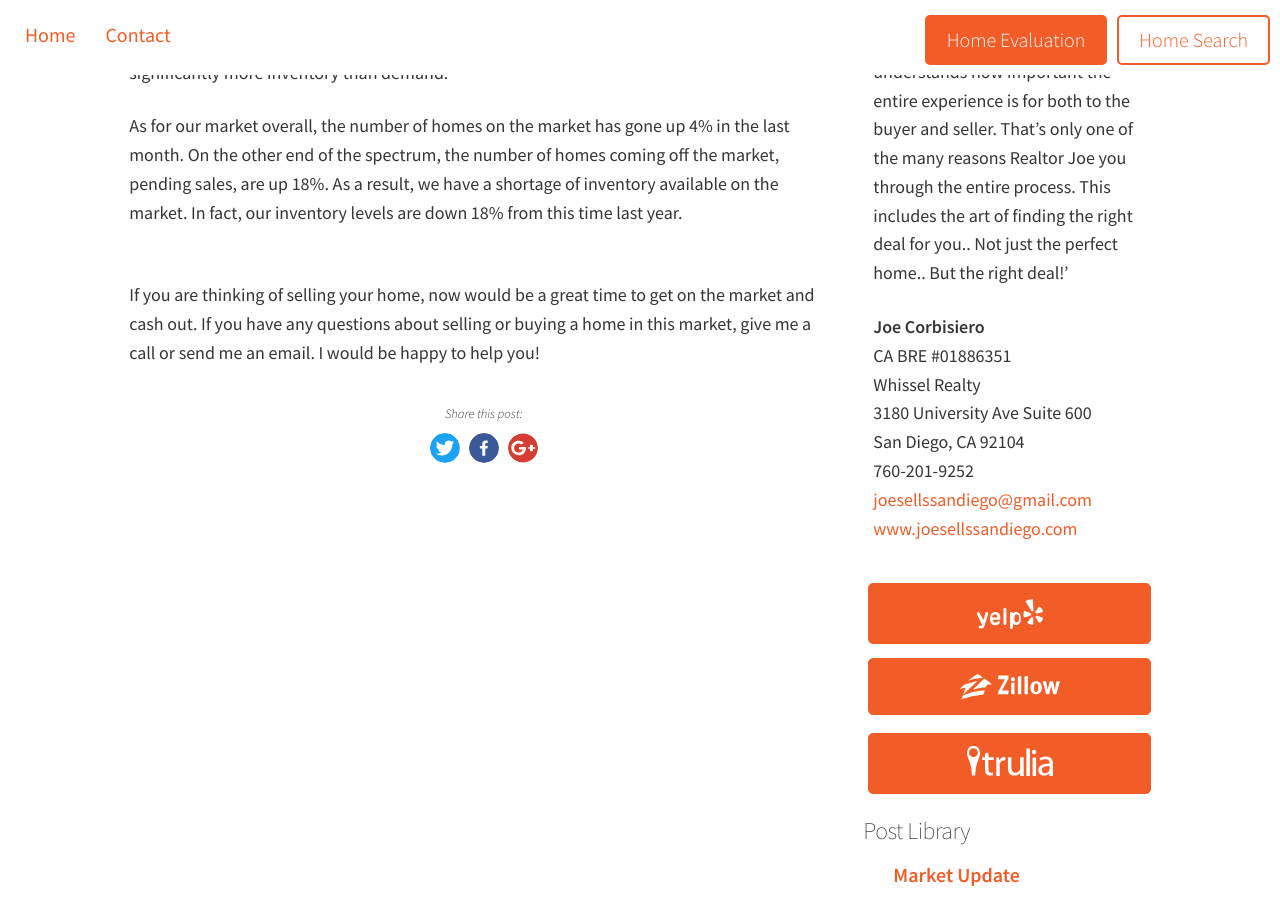
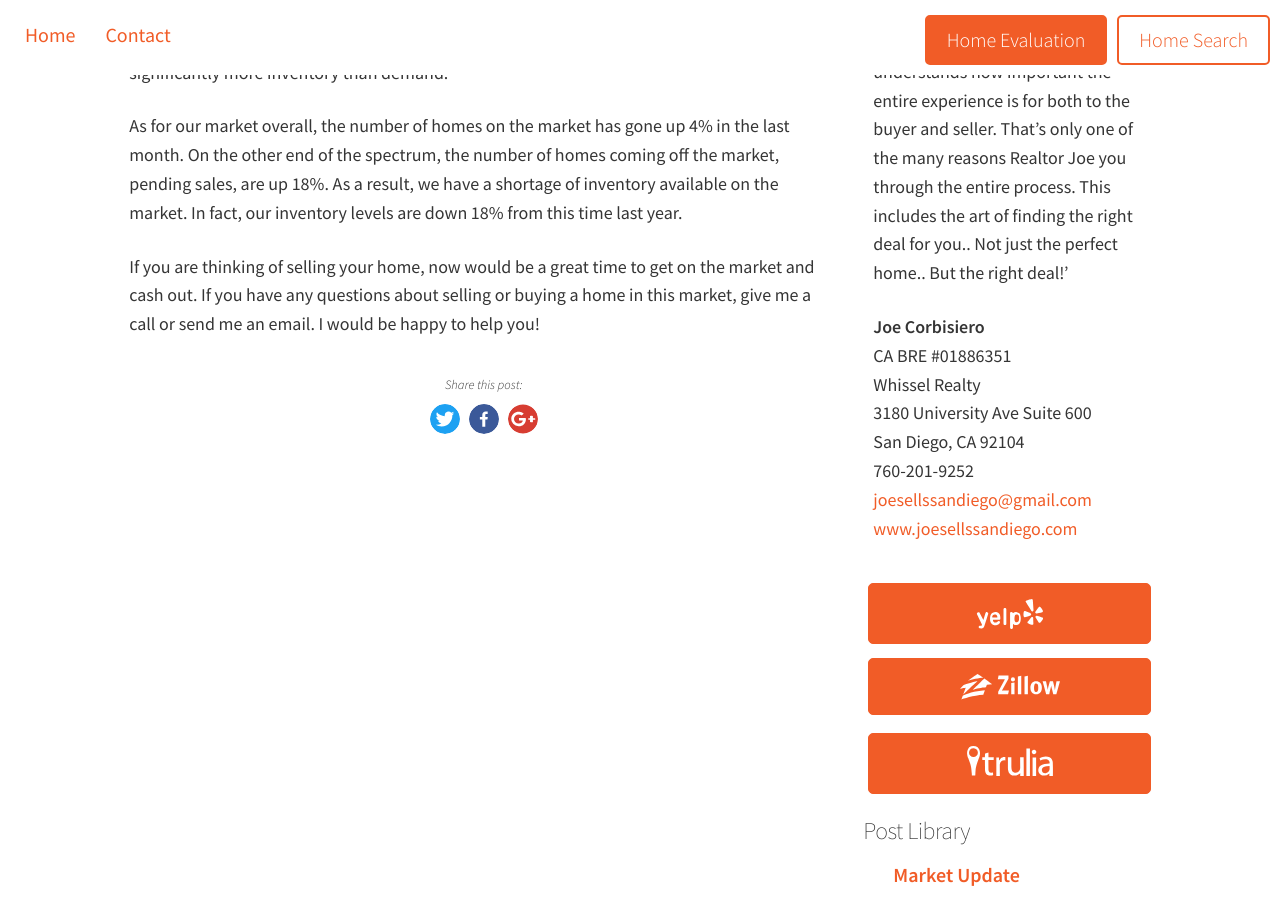
Before and after one commit to Vyral/joe-corbisiero-blog, a Jekyll site: the page built from _posts/2016-10-12-the-latest-trends-in-the-san-diego-real-estate-market.md, in a window 1280 px wide and 900 px high, scrolled down 1258 px. Built offline with Jekyll 4.4.1, drawn with Linux system fonts in a browser that asks for light colours; nearby versions of some CDN libraries.

```diff
--- a/_posts/2016-10-12-the-latest-trends-in-the-san-diego-real-estate-market.md
+++ b/_posts/2016-10-12-the-latest-trends-in-the-san-diego-real-estate-market.md
@@ -27,6 +27,6 @@ Whether you are in a buyer’s or seller’s market depends on what price point
 
 On the other hand, homes priced over $1.25 million are in a buyer’s market because there is significantly more inventory than demand.
 
-As for our market overall, the number of homes on the market has gone up 4% in the last month. On the other end of the spectrum, the number of homes coming off the market, pending sales, are up 18%. As a result, we have a shortage of inventory available on the market. In fact, our inventory levels are down 18% from this time last year.
+As for our market overall, the number of homes on the market has gone up 4% in the last month. On the other end of the spectrum, the number of homes coming off the market, pending sales, are up 18%. As a result, we have a shortage of inventory available on the market. In fact, our inventory levels are down 18% from this time last year.<br/>
 
-<br>If you are thinking of selling your home, now would be a great time to get on the market and cash out. If you have any questions about selling or buying a home in this market, give me a call or send me an email. I would be happy to help you!
+If you are thinking of selling your home, now would be a great time to get on the market and cash out. If you have any questions about selling or buying a home in this market, give me a call or send me an email. I would be happy to help you!
```
